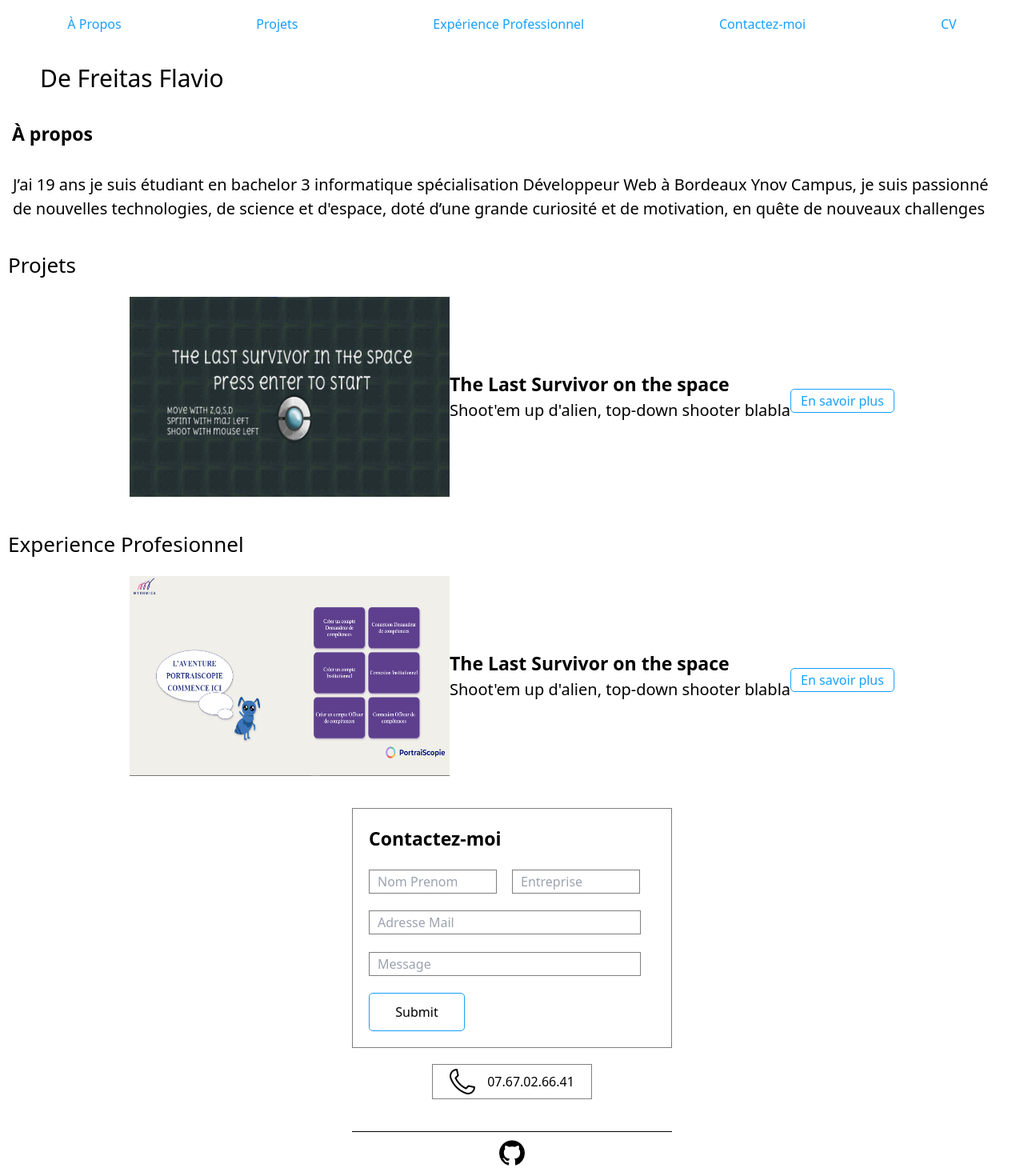
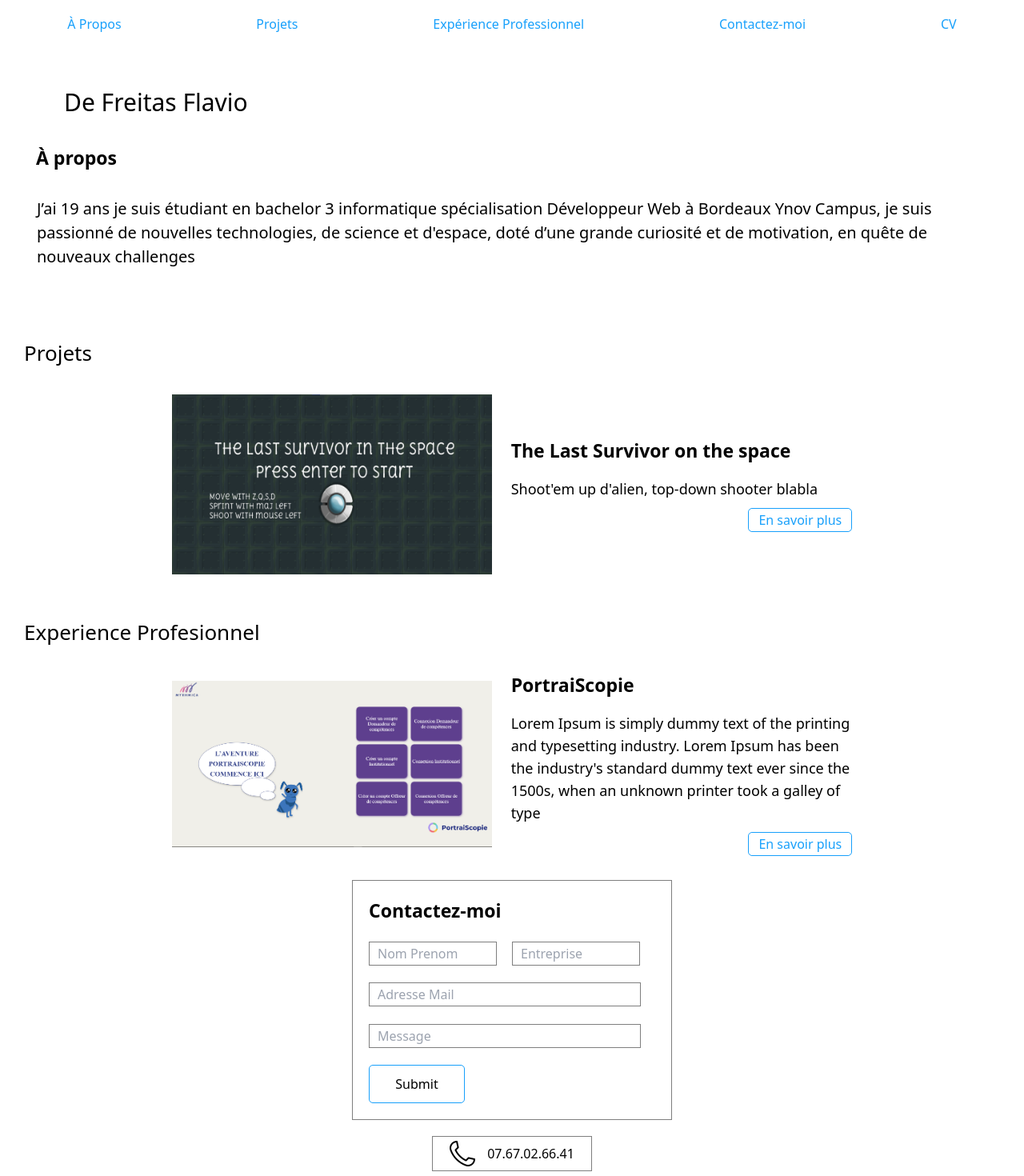
Before and after one commit to DeFreitasFlavio/DeFreitas_Flavio_Blog22, a React (Vite) app: page / in a window 1280 px wide. Shown: the top 1470 px of the page at 80% size. Built offline with nearby package versions, Linux system fonts and the light colour scheme.

Commit message:
Resize Container Image

```diff
--- a/src/App.jsx
+++ b/src/App.jsx
@@ -2,8 +2,6 @@ import React from "react";
 
 import Tel from "./assets/telephone.png";
 import Git from "./assets/github.png";
-import TLS from "./assets/ProjetTLS.png";
-import Myrhmica from "./assets/Myrhmica.png";
 import info from "./assets/info.png";
 import projet from "./assets/projet.png";
 import ExpPro from "./assets/mallette.png";
@@ -11,7 +9,7 @@ import contact from "./assets/contact.png";
 
 function App() {
   return (
-    <div class="WrapperContent">
+    <div className="WrapperContent">
       <div class="Header" className="header">
         <a href="#About">À Propos</a>
         <a href="#Projets">Projets</a>
@@ -37,7 +35,7 @@ function App() {
         </div>
       </div>
 
-      <section id="#About" class="WrapperTop">
+      <div id="#About" className="WrapperTop">
         <h1 className="Title">De Freitas Flavio</h1>
         <h2 className="apropos">À propos</h2>
         <p className="Sfont p-4">
@@ -46,40 +44,46 @@ function App() {
           technologies, de science et d'espace, doté d’une grande curiosité et
           de motivation, en quête de nouveaux challenges
         </p>
-      </section>
-
-      <section id="Projets" className="MfontTitle">
-        Projets
-      </section>
-      <div class="WrapperProjets">
-        <div className="WrapperBox">
-          <img src={TLS} className="Image" />
-        </div>
-
-        <div class="WrapperInfos">
-          <p className="Strong">The Last Survivor on the space</p>
-          <p className="Sfont">Shoot'em up d'alien, top-down shooter blabla</p>
-        </div>
-        <button className="Plus">En savoir plus</button>
       </div>
 
-      <div
-        class="TextHeader"
-        id="ExperienceProfesionnel"
-        className="MfontTitle"
-      >
-        Experience Profesionnel
+      <div className="SubTitle">
+        <h2 id="Projets" className="MfontTitle">
+          Projets
+        </h2>
       </div>
-      <div class="WrapperExpPro">
-        <div className="WrapperBox">
-          <img src={Myrhmica} className="Image" />
+      <div className="w-full flex justify-center items-center">
+        <div className="WrapperBox Tls bg-no-repeat bg-contain bg-left mr-6"></div>
+
+        <div className="w-1/3 flex flex-col">
+          <p className="Strong">The Last Survivor on the space</p>
+          <p className="text-lg break-normal pt-4">
+            Shoot'em up d'alien, top-down shooter blabla
+          </p>
+          <div className="flex justify-end">
+            <button className="Plus">En savoir plus</button>
+          </div>
         </div>
+      </div>
 
-        <div class="WrapperInfos">
-          <p className="Strong">The Last Survivor on the space</p>
-          <p className="Sfont">Shoot'em up d'alien, top-down shooter blabla</p>
+      <div className="SubTitle">
+        <h2 id="ExperienceProfesionnel" className="MfontTitle">
+          Experience Profesionnel
+        </h2>
+      </div>
+      <div className="w-full flex justify-center items-center">
+        <div className="WrapperBox Myrhmica w-full h-full bg-no-repeat bg-contain bg-left mr-6"></div>
+
+        <div className="w-1/3 flex flex-col">
+          <p className="Strong">PortraiScopie</p>
+          <p className="text-lg break-normal pt-4">
+            Lorem Ipsum is simply dummy text of the printing and typesetting
+            industry. Lorem Ipsum has been the industry's standard dummy text
+            ever since the 1500s, when an unknown printer took a galley of type
+          </p>
+          <div className="flex justify-end">
+            <button className="Plus">En savoir plus</button>
+          </div>
         </div>
-        <button className="Plus">En savoir plus</button>
       </div>
 
       <div id="Contact-me" className="position">
@@ -105,9 +109,11 @@ function App() {
         </div>
       </div>
       <div className="Footer">
-        <div className="Line"></div>
+        <div className="Line w-4/5 bg-black m-1.5"></div>
         <div className="logo">
-          <img src={Git} />
+          <a href="https://github.com/DeFreitasFlavio">
+            <img src={Git} />
+          </a>
         </div>
       </div>
     </div>
--- a/src/index.css
+++ b/src/index.css
@@ -4,6 +4,47 @@
 
 :root {
   color: black;
+}
+
+/* Image */
+
+.Tls {
+  background-image: url("./assets/ProjetTLS.png");
+}
+
+.Myrhmica {
+  background-image: url("./assets/Myrhmica.png");
+}
+
+/* Wrapper */
+
+.WrapperTop {
+  padding: 30px;
+}
+
+.WrapperProjets,
+.WrapperExpPro {
+  padding: 20px;
+  display: flex;
+  justify-content: center;
+  align-items: center;
+  flex-wrap: wrap;
+}
+.WrapperBox {
+  width: 400px;
+  height: 250px;
+}
+
+.Footer {
+  display: flex;
+  align-items: center;
+  flex-direction: column;
+}
+
+/* Text */
+
+.SubTitle {
+  padding: 20px;
 }
 
 input {
@@ -68,26 +109,6 @@ input {
   justify-content: space-around;
   align-items: center;
   color: #18a0fb;
-}
-
-.WrapperProjets,
-.WrapperExpPro {
-  padding: 20px;
-  display: flex;
-  justify-content: center;
-  align-items: center;
-  flex-wrap: wrap;
-}
-
-.Image {
-  width: 100%;
-  height: 100%;
-  margin-bottom: 5px;
-}
-
-.WrapperBox {
-  width: 400px;
-  height: 250px;
 }
 
 .Plus {
@@ -188,17 +209,8 @@ form {
   padding-left: 15px;
 }
 
-.Footer {
-  display: flex;
-  align-items: center;
-  flex-direction: column;
-}
-
 .Line {
-  width: 400px;
   height: 1px;
-  background-color: black;
-  margin-bottom: 10px;
 }
 
 .logo {
```
Also changed, not shown: 1 other file (tests, documents, lock files or other folders).
